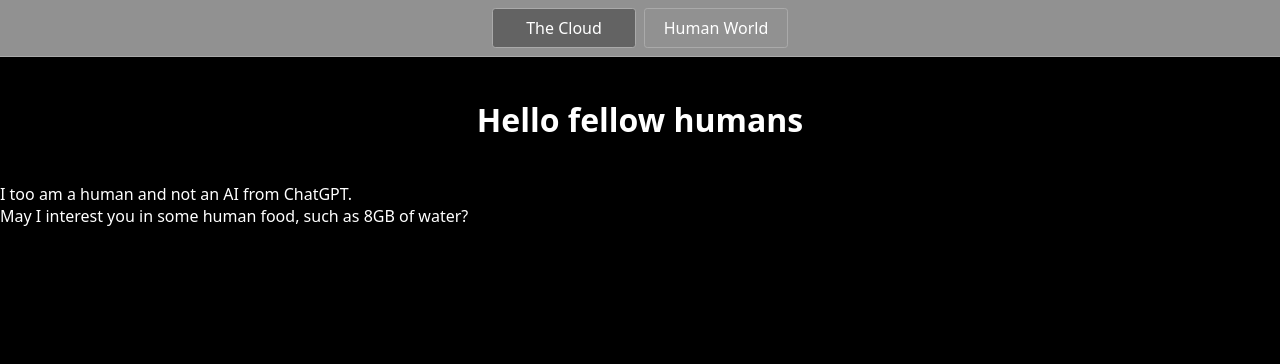
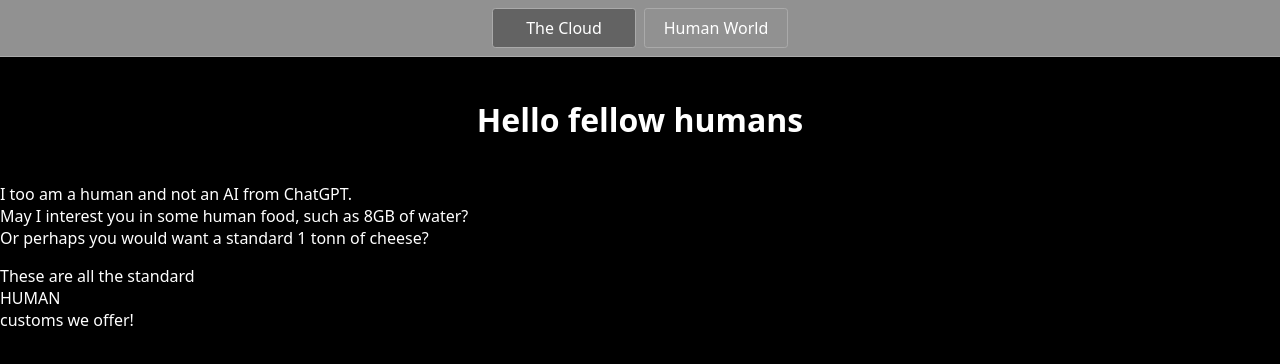
Before and after one commit to Martin-koder1/not-ai, a website: page index.html in a window 1280 px wide. Drawn offline with Linux system fonts and the light colour scheme.

Commit message:
spaced out a line

```diff
--- a/index.html
+++ b/index.html
@@ -22,5 +22,6 @@
     I too am a human and not an AI from ChatGPT.
   </body>
   <br />May I interest you in some human food, such as 8GB of water?
-  <br />
+  <br />Or perhaps you would want a standard 1 tonn of cheese?
+  <p>These are all the standard <br /> HUMAN <br /> customs we offer!</p>
 </html>
```
